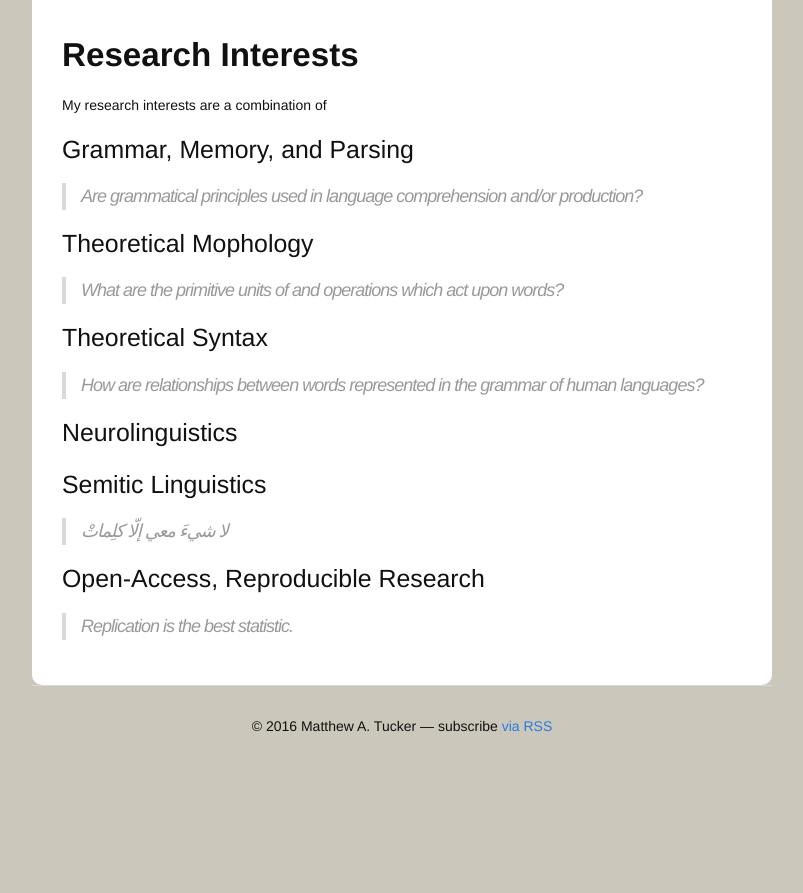
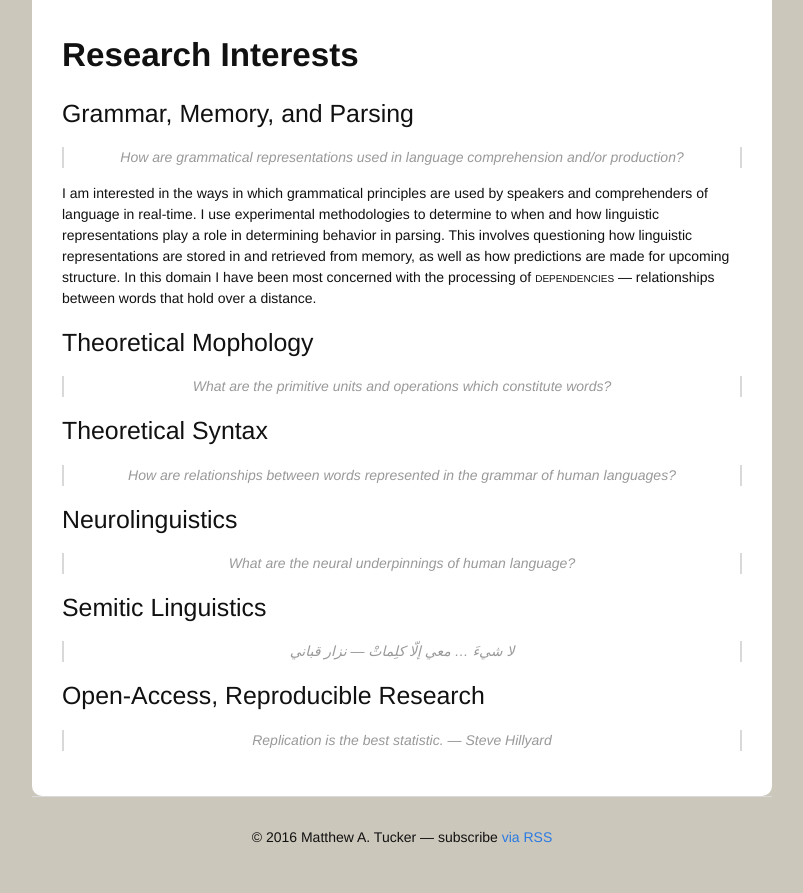
Before and after one commit to matthew-tucker/matthew-tucker.github.io, a Jekyll site: the page built from research/index.md, in a window 1280 px wide. Shown: the part 350-1243 px from the top of the page, without its empty margins (238-1041 px from the left). Built offline with Jekyll 4.4.1, drawn with Linux system fonts in a browser that asks for light colours; before the commit the page ends 1132 px from its top, so only the background shows below that.

Commit message:
a little bit of research interests work

```diff
--- a/_sass/_base.scss
+++ b/_sass/_base.scss
@@ -138,11 +138,13 @@ a, span.show-abs {
  */
 blockquote {
     color: $grey-color;
-    border-left: 4px solid $grey-color-light;
+    border-left: 2px solid $grey-color-light;
+    border-right: 2px solid $grey-color-light;
     padding-left: $spacing-unit / 2;
-    font-size: 18px;
-    letter-spacing: -1px;
+    padding-right: $spacing-unit / 2;
+    font-size: $base-font-size;
     font-style: italic;
+    text-align: center;
 
     > :last-child {
         margin-bottom: 0;
--- a/research/index.md
+++ b/research/index.md
@@ -5,16 +5,17 @@ title:  "Research"
 
 # Research Interests
 
-My research interests are a combination of
-
 ## Grammar, Memory, and Parsing
 
-> Are grammatical principles used in language comprehension and/or production?
+> How are grammatical representations used in language comprehension and/or production?
 
+I am interested in the ways in which grammatical principles are used by speakers and comprehenders of language in real-time. I use experimental methodologies to determine to when and how linguistic representations play a role in determining behavior in parsing. This involves questioning how linguistic representations are stored in and retrieved from memory, as well as how predictions are made for upcoming structure. In this domain I have been most concerned with the processing of <span class="construct">dependencies</span> --- relationships between words that hold over a distance.
 
 ## Theoretical Mophology
 
-> What are the primitive units of and operations which act upon words?
+> What are the primitive units and operations which constitute words?
+
+
 
 
 ## Theoretical Syntax
@@ -24,13 +25,12 @@ My research interests are a combination of
 
 ## Neurolinguistics
 
->
+> What are the neural underpinnings of human language?
 
 ## Semitic Linguistics
 
-> لا شيءَ معي إلّا كلِماتْ
+> لا شيءَ ... معي إلّا كلِماتْ  &mdash; نزار قباني
 
 ## Open-Access, Reproducible Research
 
->
-Replication is the best statistic.
+> Replication is the best statistic. &mdash; Steve Hillyard
```
